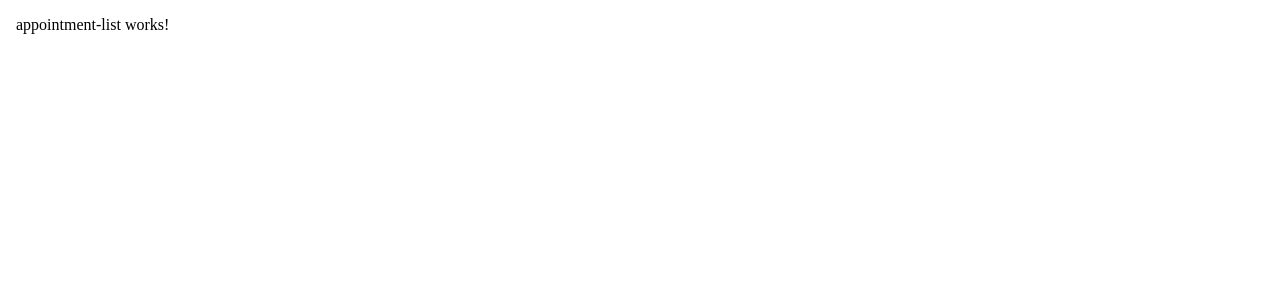
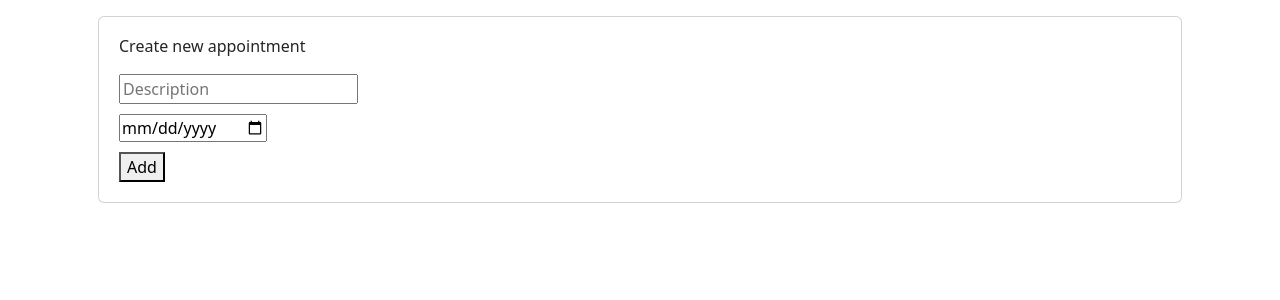
Before and after one commit to kopiPejst92/appointment-app, an Angular app: page / in a window 1280 px wide. Shown: the top 300 px of the page. Built offline with nearby package versions, Linux system fonts and the light colour scheme.

Commit message:
Added bootstrap and add/delete functionalities

```diff
--- a/package.json
+++ b/package.json
@@ -18,6 +18,7 @@
     "@angular/platform-browser": "^16.1.0",
     "@angular/platform-browser-dynamic": "^16.1.0",
     "@angular/router": "^16.1.0",
+    "bootstrap": "5.3",
     "rxjs": "~7.8.0",
     "tslib": "^2.3.0",
     "zone.js": "~0.13.0"
--- a/src/app/app.component.ts
+++ b/src/app/app.component.ts
@@ -6,5 +6,5 @@ import { Component } from '@angular/core';
   styleUrls: ['./app.component.css']
 })
 export class AppComponent {
-  title = 'appointment-app';
+  title : string = 'appointment-app';
 }
--- a/src/app/app.module.ts
+++ b/src/app/app.module.ts
@@ -1,6 +1,6 @@
 import { NgModule } from '@angular/core';
 import { BrowserModule } from '@angular/platform-browser';
-
+import { FormsModule } from '@angular/forms';
 import { AppComponent } from './app.component';
 import { AppointmentListComponent } from './appointment-list/appointment-list.component';
 
@@ -10,7 +10,8 @@ import { AppointmentListComponent } from './appointment-list/appointment-list.co
     AppointmentListComponent
   ],
   imports: [
-    BrowserModule
+    BrowserModule,
+    FormsModule
   ],
   providers: [],
   bootstrap: [AppComponent]
--- a/src/app/appointment-list/appointment-list.component.html
+++ b/src/app/appointment-list/appointment-list.component.html
@@ -1 +1,30 @@
-<p>appointment-list works!</p>
+<div class="container">
+    <div class="card m-3" style="padding: 20px">
+        <div class="row">
+            <div class="col">
+                <h6 class>Create new appointment</h6>
+            </div>
+        </div>
+        <div class="row" style="padding-top: 10px">
+            <div class="col">
+                <input [(ngModel)]="newAppointmentTitle" placeholder="Description">
+            </div>
+        </div>
+        <div class="row" style="padding-top: 10px">
+            <div class="col">
+                <input [(ngModel)]="newAppointmentDate" type="date" placeholder="Appointment date">
+            </div>
+        </div>
+        <div class="row" style="padding-top: 10px">
+            <div class="col">
+                <button (click)="addAppointment()">Add</button>
+            </div>
+        </div>
+    </div>
+</div>
+<ul>
+    <li *ngFor="let appointment of appointments; index as i">
+        {{appointment.id}} {{appointment.title}} {{appointment.date | date: 'dd.MM.yyyy'}}
+        <button (click)="deleteAppointment(i)">Delete</button>
+    </li>
+</ul>
--- a/src/app/appointment-list/appointment-list.component.ts
+++ b/src/app/appointment-list/appointment-list.component.ts
@@ -1,10 +1,40 @@
-import { Component } from '@angular/core';
+import { Component, OnInit } from '@angular/core';
+import { Appointment } from '../models/appointment';
 
 @Component({
   selector: 'app-appointment-list',
   templateUrl: './appointment-list.component.html',
   styleUrls: ['./appointment-list.component.css']
 })
-export class AppointmentListComponent {
+export class AppointmentListComponent implements OnInit {
 
+  newAppointmentTitle: string = "";
+  newAppointmentDate: Date = new Date();
+
+  appointments: Appointment[] = []
+
+  ngOnInit(): void {
+    let savedAppointments = localStorage.getItem("appointments")
+    this.appointments = savedAppointments ? JSON.parse(savedAppointments) : []
+  }
+
+  addAppointment() {
+    if (this.newAppointmentTitle.trim().length && this.newAppointmentDate) {
+      let newAppointment: Appointment = {
+        id: this.appointments.length + 1,
+        title: this.newAppointmentTitle,
+        date: this.newAppointmentDate
+      }
+      this.appointments.push(newAppointment)
+      this.newAppointmentTitle = "";
+      this.newAppointmentDate = new Date();
+
+      localStorage.setItem("appointments", JSON.stringify(this.appointments))
+    }
+  }
+
+  deleteAppointment(index: number) {
+    this.appointments.splice(index, 1)
+    localStorage.setItem("appointments", JSON.stringify(this.appointments))
+  }
 }
--- /dev/null
+++ b/src/app/models/appointment.ts
@@ -0,0 +1,5 @@
+export interface Appointment {
+    id: number,
+    title: string,
+    date: Date
+}
--- a/src/styles.css
+++ b/src/styles.css
@@ -1 +1,2 @@
 /* You can add global styles to this file, and also import other style files */
+@import "~bootstrap/dist/css/bootstrap.min.css"
```
Also changed, not shown: 1 other file (tests, documents, lock files or other folders).
